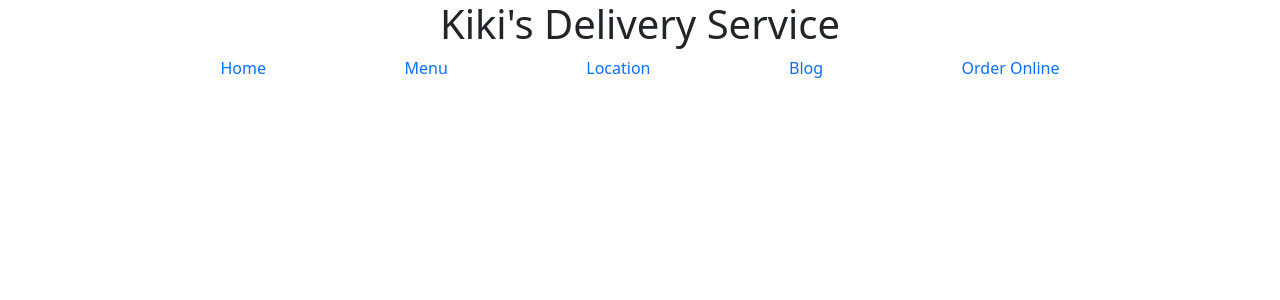
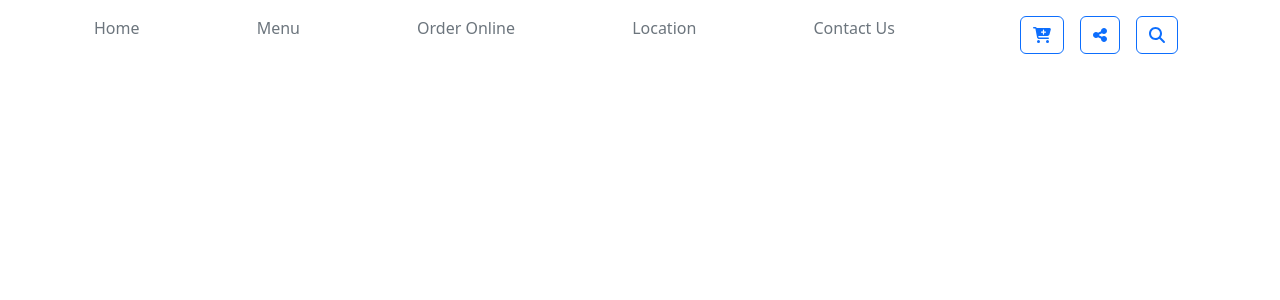
Before and after one commit to CodeTenzin/E-Commerce, a React (Vite) app: page / in a window 1280 px wide. Shown: the top 300 px of the page. Built offline with nearby package versions, Linux system fonts and the light colour scheme; the HTML template or start-up script is replaced by a standard one.

Commit message:
Redesigned navigation and added icon buttons.

```diff
--- a/package.json
+++ b/package.json
@@ -10,6 +10,9 @@
     "preview": "vite preview"
   },
   "dependencies": {
+    "@fortawesome/fontawesome-svg-core": "^6.5.1",
+    "@fortawesome/free-solid-svg-icons": "^6.5.1",
+    "@fortawesome/react-fontawesome": "^0.2.0",
     "bootstrap": "^5.3.2",
     "react": "^18.2.0",
     "react-dom": "^18.2.0"
--- a/src/App.tsx
+++ b/src/App.tsx
@@ -3,7 +3,7 @@ import Navigation from "./components/Navigation";
 
 function App() {
   const siteName = "Kiki's Delivery Service";
-  const [clickedLink, setClickedLink] = useState("");
+  // const [clickedLink, setClickedLink] = useState("");
 
   const navSubmitHandler = (link: string) => {
     console.log("Clicked", link);
@@ -11,8 +11,7 @@ function App() {
 
   return (
     <>
-      <div className="container text-center">
-        <h1>{siteName}</h1>
+      <div className="container text-center mt-3">
         <Navigation onSubmit={navSubmitHandler} />
       </div>
     </>
--- /dev/null
+++ b/src/components/HomePage.tsx
@@ -0,0 +1,5 @@
+const HomePage = () => {
+  return <div>HomePage</div>;
+};
+
+export default HomePage;
--- a/src/components/Navigation.tsx
+++ b/src/components/Navigation.tsx
@@ -1,23 +1,44 @@
+import { regular } from "@fortawesome/fontawesome-svg-core/import.macro";
+import {
+  faCartPlus,
+  faCoffee,
+  faSearch,
+  faShare,
+  faShareAlt,
+} from "@fortawesome/free-solid-svg-icons";
+import { FontAwesomeIcon } from "@fortawesome/react-fontawesome";
+
 interface Props {
   onSubmit: (link: string) => void;
 }
 
 const Navigation = ({ onSubmit }: Props) => {
-  const navItems = ["Home", "Menu", "Location", "Blog", "Order Online"];
+  const navItems = ["Home", "Menu", "Order Online", "Location", "Contact Us"];
 
   return (
     <>
-      <form className="d-flex justify-content-evenly">
+      <form className="container d-flex justify-content-between">
         {navItems.map((navItem) => (
           <a
             key={navItem}
             onClick={() => onSubmit(navItem)}
-            className="text-decoration-none"
+            className="text-secondary text-decoration-none"
             href="#"
           >
             {navItem}
           </a>
         ))}
+        <div>
+          <button className="btn btn-outline-primary mx-2">
+            <FontAwesomeIcon icon={faCartPlus} />
+          </button>
+          <button className="btn btn-outline-primary mx-2">
+            <FontAwesomeIcon icon={faShareAlt} />
+          </button>
+          <button className="btn btn-outline-primary mx-2">
+            <FontAwesomeIcon icon={faSearch} />
+          </button>
+        </div>
       </form>
     </>
   );
```
Also changed, not shown: 1 other file (tests, documents, lock files or other folders).
